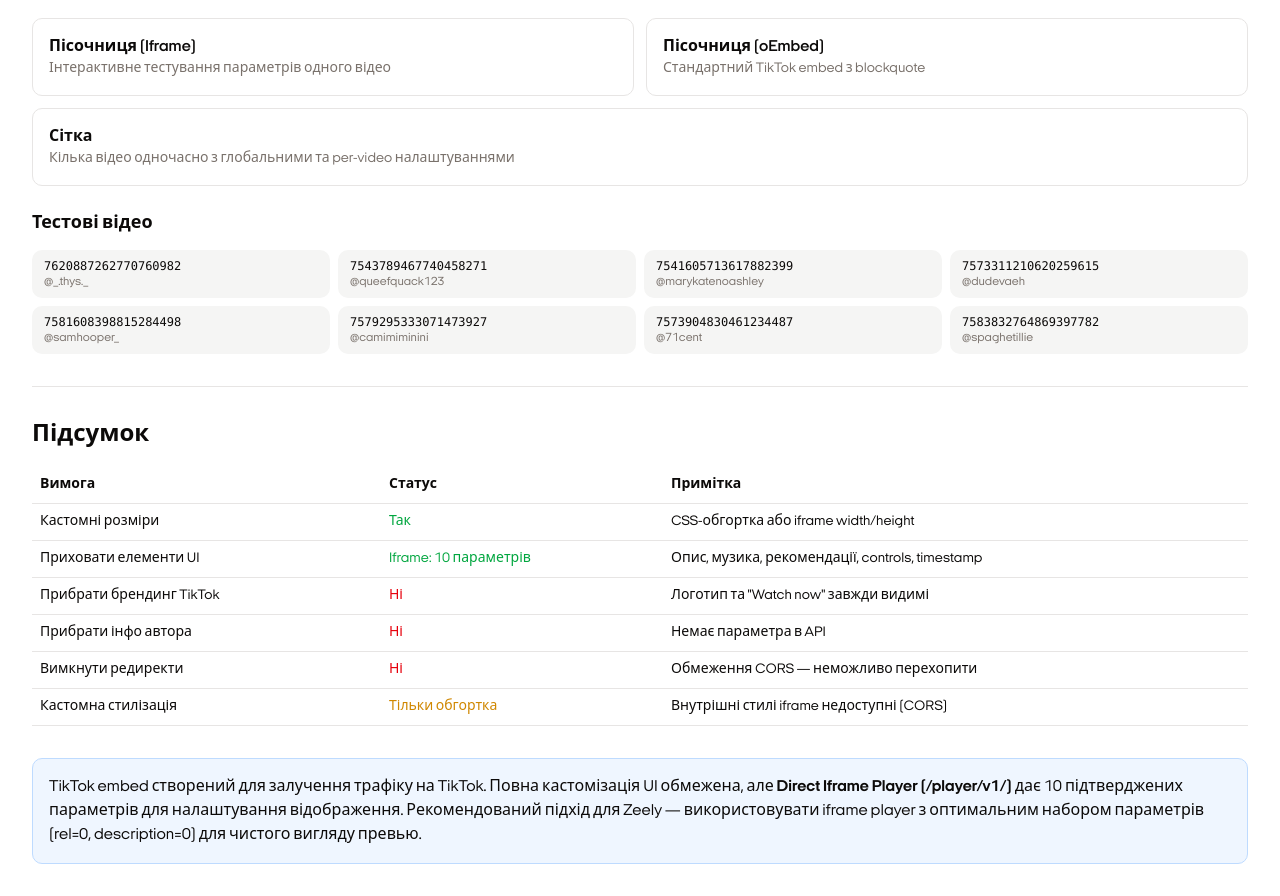
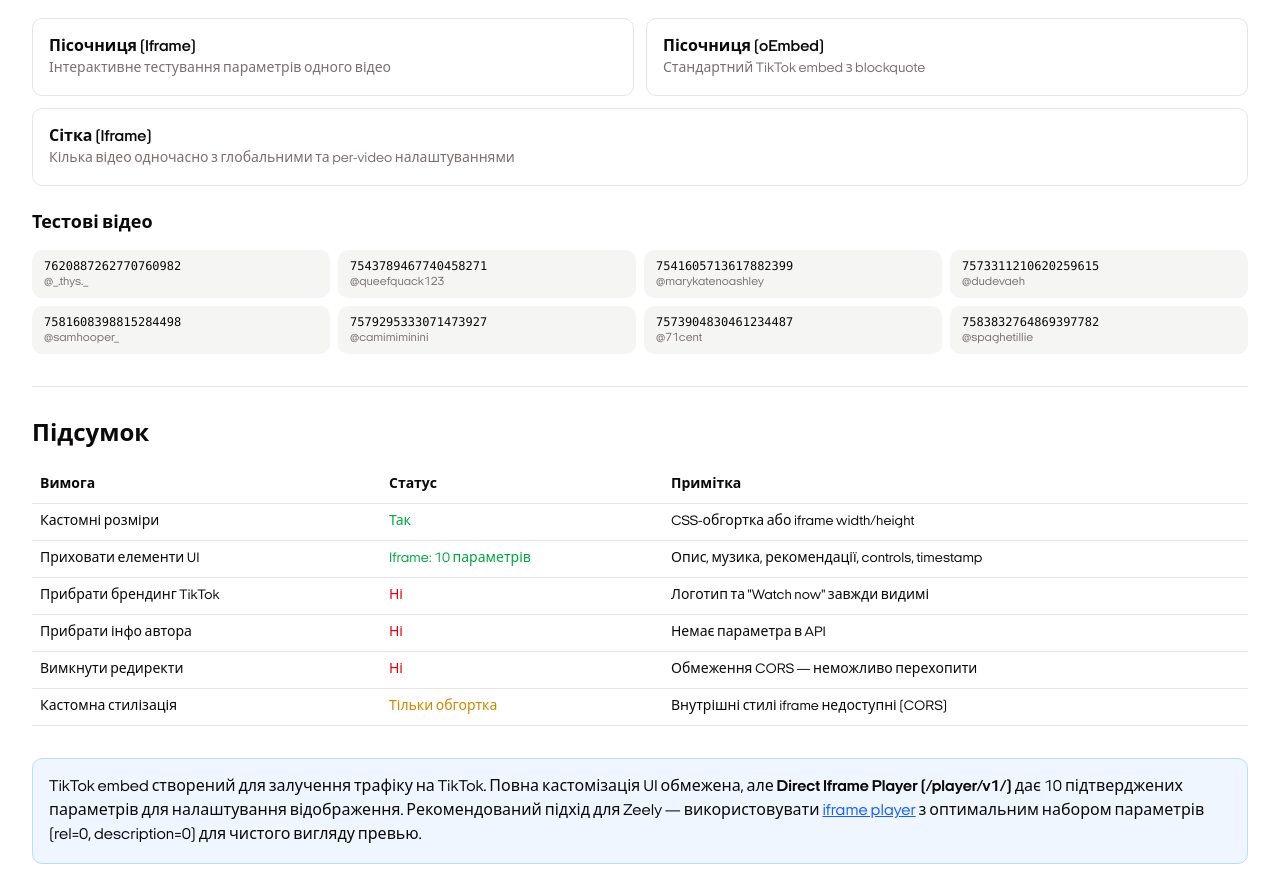
Before and after one commit to 0xsaymon/tik-tok-embeds, a React (Vite) app: page /research in a window 1280 px wide. Shown: the part 3284-4180 px from the top of the page. Built offline with nearby package versions, Linux system fonts and the light colour scheme.

Commit message:
feat(research): add link & title

```diff
--- a/src/pages/research/ui/ResearchPage.tsx
+++ b/src/pages/research/ui/ResearchPage.tsx
@@ -540,7 +540,7 @@ export default function ResearchPage() {
             to="/grid"
             className="rounded-lg border p-4 transition-colors hover:border-blue-400 hover:bg-blue-50/50 sm:col-span-2 dark:hover:bg-blue-900/20"
           >
-            <h4 className="font-semibold">Сітка</h4>
+            <h4 className="font-semibold">Сітка (Iframe)</h4>
             <p className="text-muted-foreground text-sm">
               Кілька відео одночасно з глобальними та per-video налаштуваннями
             </p>
@@ -623,9 +623,11 @@ export default function ResearchPage() {
           <p>
             TikTok embed створений для залучення трафіку на TikTok. Повна кастомізація UI обмежена,
             але <strong>Direct Iframe Player (/player/v1/)</strong> дає 10 підтверджених параметрів
-            для налаштування відображення. Рекомендований підхід для Zeely — використовувати iframe
-            player з оптимальним набором параметрів (rel=0, description=0) для чистого вигляду
-            превью.
+            для налаштування відображення. Рекомендований підхід для Zeely — використовувати{' '}
+            <Link to="/?tab=iframe" className="text-blue-600 underline dark:text-blue-400">
+              iframe player
+            </Link>{' '}
+            з оптимальним набором параметрів (rel=0, description=0) для чистого вигляду превью.
           </p>
         </div>
       </article>
```
